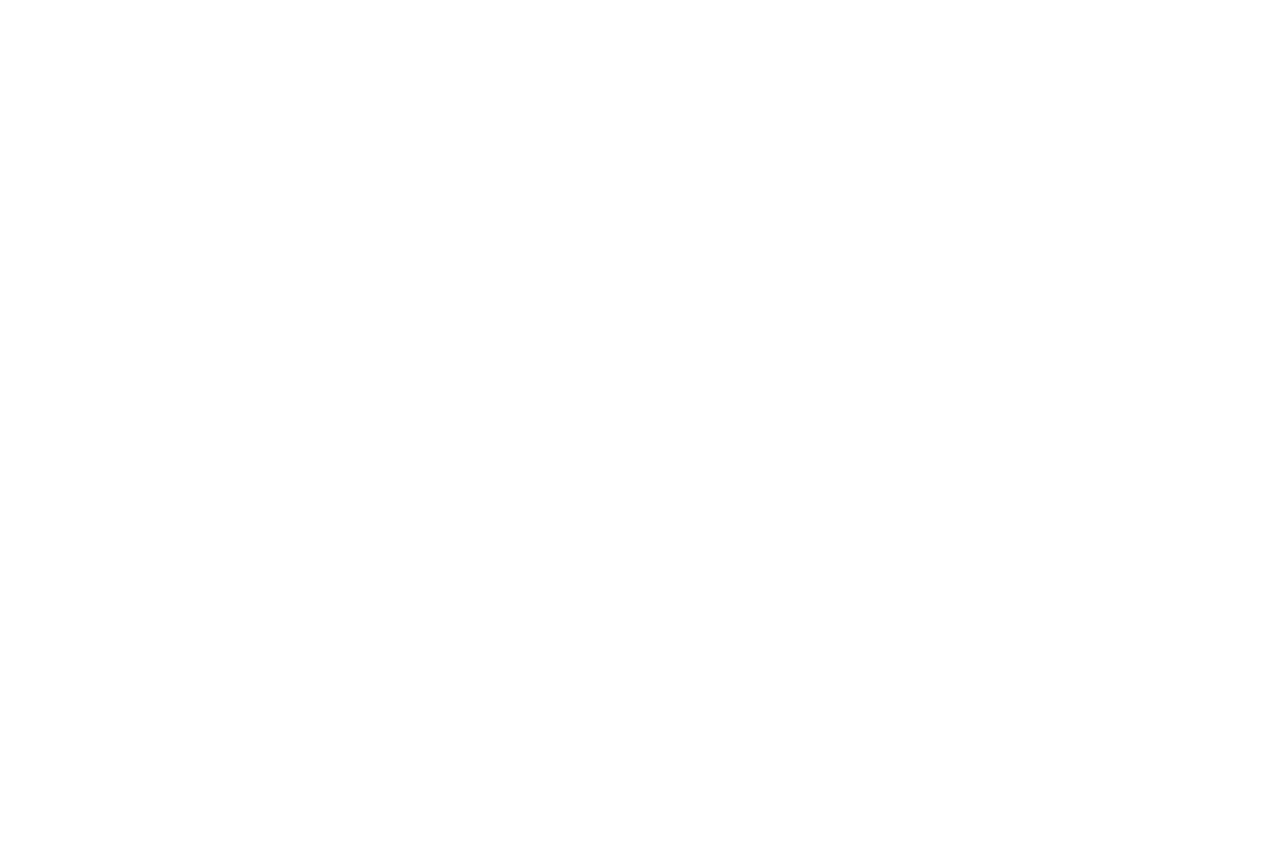
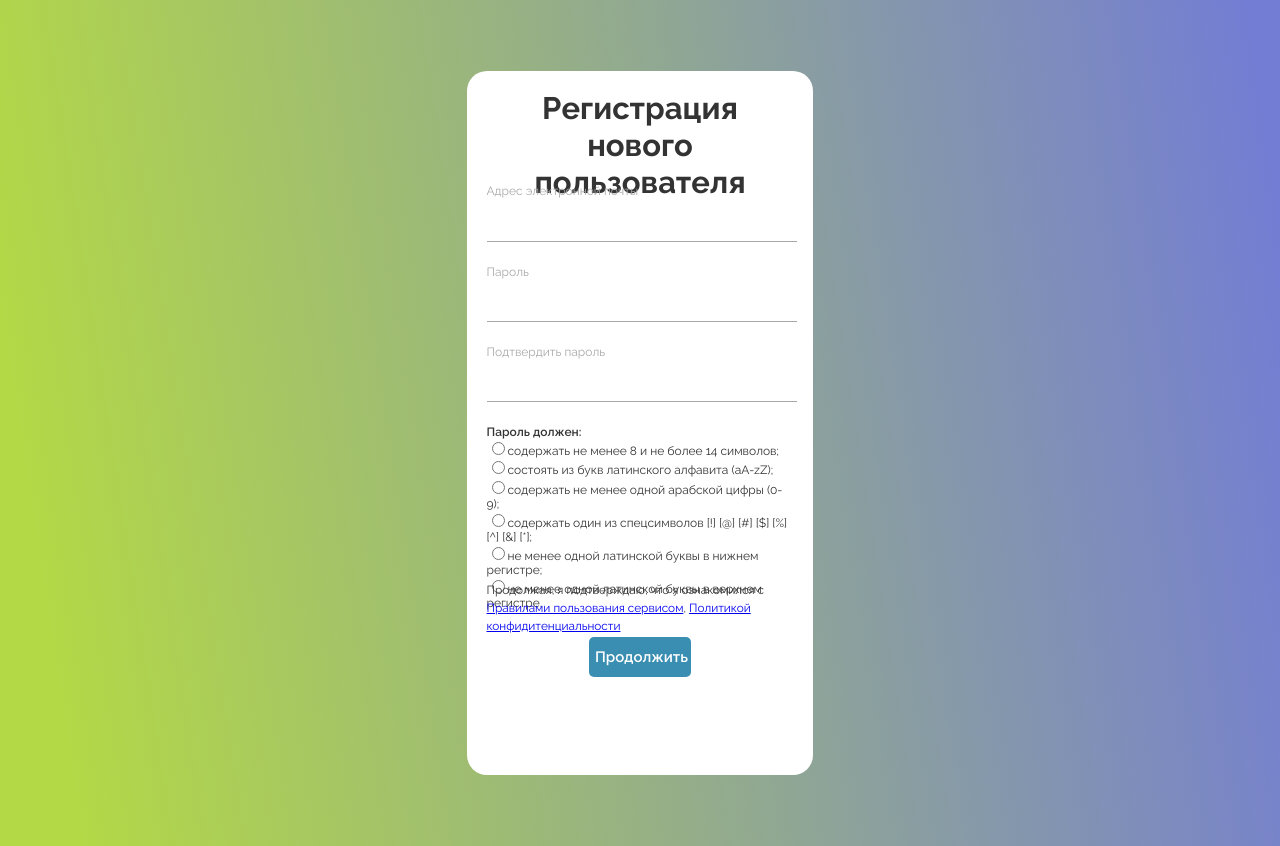
Before and after one commit to Anna-Bav/travio-new, a React (Create React App) app: page /registration in a window 1280 px wide. Before the commit the page ends 800 px from the top, so only its background shows below. Built offline with nearby package versions, Linux system fonts and the light colour scheme.

Commit message:
try to do registration

```diff
--- a/src/components/Layout.js
+++ b/src/components/Layout.js
@@ -8,6 +8,7 @@
 } from "react-router-dom";
 import Landing from './landing/Landing';
 import Login from './login/Login';
+import Registration from './registration/Registration';
 import { useSelector } from "react-redux";
 
 
@@ -19,6 +20,7 @@
         {/* <Routes> */}
             <Route exact path='/' render={()=><Landing />}/>
             <Route path="/login" render={() => <Login/>}/>
+            <Route path='/registration' render={() => <Registration/>}/>
             <Route path="/landing" render={() => <Landing />} />
         </Switch>
         {/* </Routes> */}
--- a/src/components/landing/header/Header.css
+++ b/src/components/landing/header/Header.css
@@ -38,7 +38,7 @@
   display: flex;
   align-items: center;
 }
-.logo img:hover {
+.header_inner1:hover .logo img {
   color: #69bf45;
 }
 .nav {
@@ -79,8 +79,8 @@
   width: 97.6%;
   height: 100%;
 }
-.input_search input:focus{
-border: none;
+.input_search input:focus {
+  border: none;
 }
 .input_search input::placeholder {
   color: transparent;
@@ -97,8 +97,8 @@
   color: #398eb1;
 }
 .reg_btn {
-  width: 16.7%;
-  height: 40.7%;
+  width: 124px;
+  height: 34px;
   color: #ffffff;
   font-family: "Raleway", sans-serif;
   font-weight: 600;
@@ -112,7 +112,7 @@
   margin-left: 5.8%;
 }
 .log_btn {
-  width: 64px;
+  width: 67px;
   height: 34px;
   color: #ffffff;
   font-family: "Raleway", sans-serif;
@@ -126,7 +126,7 @@
   cursor: pointer;
   margin-left: 25px;
 }
-.header_inner1:hover .log_btn{
+.header_inner1:hover .log_btn {
   background-color: #ffffff;
   border: 2px solid #398eb1;
   color: #398eb1;
@@ -135,7 +135,6 @@
   color: #ffffff;
   background-color: #398eb1;
   border: none;
-
 }
 .navs {
   width: 100%;
@@ -167,10 +166,10 @@
   line-height: 18px;
   cursor: pointer;
 }
-.header_inner1:hover .navs2{
+.header_inner1:hover .navs2 {
   color: #398eb1;
 }
-.header_inner1:hover .navs2:hover{
+.header_inner1:hover .navs2:hover {
   border-bottom: 2px solid #398eb1;
 }
 .header_inner2 {
--- a/src/components/landing/header/Header.js
+++ b/src/components/landing/header/Header.js
@@ -23,7 +23,7 @@
                        <div className='search'>
                        <div className='input_search'><input type='text' placeholder='Поиск' />
                        <FaSearch className='imgSearch'/></div>
-                       <button className='reg_btn'>Регистрация</button>
+                       <Link to='/registration'><button className='reg_btn'>Регистрация</button></Link>
                        <Link to='/login'><button className='log_btn'>Вход</button></Link>
                        </div>
 
--- a/src/components/login/Login.css
+++ b/src/components/login/Login.css
@@ -37,7 +37,6 @@
   border-radius: 20px;
   /* padding-top: 10px;
   padding-bottom: 10px; */
-
 }
 .login_title {
   color: #333333;
@@ -55,6 +54,9 @@
   font-size: 12px;
   font-style: normal;
   line-height: 14.09px;
+  /* display: flex;
+  justify-content: start;
+  align-items: start; */
 }
 .input_mail,
 .input_password {
--- /dev/null
+++ b/src/components/registration/Registration.css
@@ -0,0 +1,110 @@
+/* .registration,
+.registration_inner,
+.reg_inner1,
+.reg_inner2,
+.pass_must,
+.rules {
+  border: 1px solid blue;
+} */
+.registration {
+  margin: 0 auto;
+  width: 100%;
+  max-width: 1920px;
+  height: 846px;
+  background: linear-gradient(81.3deg, #b3d946 5.44%, #737dd4 98.03%);
+  box-sizing: border-box;
+  display: flex;
+  justify-content: center;
+  align-items: center;
+}
+.registration_inner {
+  width: 27.1%;
+  height: 83.3%;
+  background-color: #ffffff;
+  border-radius: 20px;
+  display: flex;
+  flex-direction: column;
+  align-items: center;
+}
+.reg_inner1 {
+  width: 68%;
+  height: 10.5%;
+  color: #333333;
+  font-family: "Raleway", sans-serif;
+  font-weight: 700;
+  font-size: 31px;
+  font-style: normal;
+  line-height: 36.58px;
+  text-align: center;
+  margin-top: 5.7%;
+  margin-bottom: 5.7%;
+}
+.reg_inner2 {
+  width: 88.5%;
+  height: 61.4%;
+  display: flex;
+  flex-direction: column;
+  align-items: start;
+  justify-content: space-between;
+}
+.reg_mail,
+.reg_password {
+  width: 100%;
+  border: none;
+  border-bottom: 1px solid #a8a8a8;
+  color: #333333;
+  font-family: "Raleway", sans-serif;
+  font-weight: 400;
+  font-size: 15px;
+  font-style: normal;
+  line-height: 17.61px;
+}
+.pass_must {
+  width: 100%;
+  height: 30.7%;
+  display: flex;
+  flex-direction: column;
+  align-items: start;
+  justify-content: space-between;
+}
+.must_title {
+  color: #333333;
+  font-family: "Raleway", sans-serif;
+  font-weight: 600;
+  font-size: 12px;
+  font-style: normal;
+  line-height: 14.09px;
+}
+.must_text {
+  color: #333333;
+  font-family: "Raleway", sans-serif;
+  font-weight: 500;
+  font-size: 12px;
+  font-style: normal;
+  line-height: 14.09px;
+}
+.rules {
+  width: 100%;
+  height: 8.3%;
+  color: #333333;
+  font-family: "Raleway", sans-serif;
+  font-weight: 400;
+  font-size: 11.8px;
+  font-style: normal;
+  line-height: 18px;
+}
+.registr_btn {
+  margin-top: 5.7%;
+  width: 29.4%;
+  height: 5.7%;
+  background-color: #398eb1;
+  color: #ffffff;
+  border-radius: 5px;
+  font-family: "Raleway", sans-serif;
+  font-weight: 600;
+  font-size: 15px;
+  font-style: normal;
+  line-height: 18px;
+  border: none;
+  cursor: pointer;
+}
--- /dev/null
+++ b/src/components/registration/Registration.js
@@ -0,0 +1,185 @@
+import React, {useState, useEffect} from 'react';
+import './Registration.css';
+import {Link} from 'react-router-dom';
+import {useDispatch} from 'react-redux';
+import {registration} from '../../actions/user';
+
+
+
+
+export default function Registration(props) {
+    const [email, setEmail] = useState()
+    const [password, setPassword] = useState()
+    const [emailDirty, setEmailDirty] = useState(false)
+    const [passwordDirty, setPasswordDirty] = useState(false)
+    const [emailError, setEmailError] = useState('Емейл не может быть пустым')
+    // const [emailMessage, setEmailMessage] = useState('Введите e-mail, указанный при регистрации')
+    const [passwordError, setPasswordError] = useState('Пароль не может быть пустым')
+    const [formValid, setFormValid] = useState(false)
+    const dispatch = useDispatch()
+    const [colorType, setColorType] = useState('#333333');
+    const [colorLatin, setColorLatin] = useState('#333333');
+    const [colorNumber, setColorNumber] = useState('#333333');
+    const [colorUpper, setColorUpper] = useState('#333333');
+
+
+
+    useEffect( () => {
+        if (emailError || passwordError) {
+            setFormValid (false)
+        } else {
+            setFormValid (true)
+        }
+        }, [emailError, passwordError])
+
+        const emailHandler = (e) => {
+            setEmail(e.target.value)
+            const re = /^(([^<>()[\]\\.,;:\s@"]+(\.[^<>()[\]\\.,;:\s@"]+)*)|(".+"))@((\[[0-9]{1,3}\.[0-9]{1,3}\.[0-9]{1,3}\.[0-9]{1,3}\])|(([a-zA-Z\-0-9]+\.)+[a-zA-Z]{2,}))$/;
+
+        if (!re.test(String(e.target.value).toLowerCase())) {
+            setEmailError('Некорректный email');
+        } else {
+            setEmailError('')
+        }
+        }
+
+        const passwordHandler = (e) => {
+            setPassword(e.target.value)
+            if(e.target.value.length < 8 || e.target.value.length > 14) {
+                setPasswordError('Пароль должен быть не менее 8 и не более 14 символов')
+                setColorType('red');
+                if(!e.target.value) {
+                    setPasswordError('Пароль не может быть пустым')
+                }
+            } else {
+                setPasswordError ('')
+                setColorType('green')
+            }
+
+
+            const regix = '?=.*[a-z])(?=.*[A-Z]';
+            if (regix.test(String(e.target.value))){
+            // if (e.target.value = /^[a-zA-Z]+$/) {
+                setColorLatin('green')
+            } else {
+                setColorLatin('red')
+            }
+
+            if (e.target.value = /^\d+$/) {
+                setColorNumber('green')
+            } else {
+                setColorNumber('red')
+            }
+
+
+            if (e.target.value = /^([A-Z]+$)/) {
+                setColorUpper('green')
+            } else {
+                setColorUpper('red')
+            }
+        }
+
+
+
+
+
+
+
+
+
+        const blurHandler = (e) => {
+            switch (e.target.name) {
+              case 'email':
+                  setEmailDirty(true)
+                  break
+             case 'password':
+                 setPasswordDirty(true)
+                 break
+            }
+         }
+
+
+    // const {popup ,setPopup ,  setPopupReg,popupReg} = props
+    // function toggleReg(){
+    //     setPopupReg(!popupReg)
+    //     setPopup(!popup)
+    // }
+    return(
+        <div className='registration'>
+           <div className='registration_inner'>
+
+              <div className='reg_inner1'>
+              Регистрация нового пользователя
+              </div>
+
+              <div className='reg_inner2'>
+              <div className='mail_adress'>Адрес электронной почты</div>
+              <input onChange = {e => emailHandler(e)} value={email} onBlur = {e => blurHandler(e)} className="reg_mail" name='email' type='email' />
+              {(emailDirty && emailError) && <div style={{color:'#EF3125', fontSize:'10px'}}>{emailError}</div>}
+
+              <div className='mail_adress'>Пароль</div>
+
+              <input onChange = {e => passwordHandler(e)} value={password} onBlur = {e => blurHandler(e)} className="reg_password" name='password'  type='password' />
+              {(passwordDirty && passwordError) && <div style={{color:'#EF3125', fontSize:'10px'}}>{passwordError}</div>}
+
+
+              <div className='mail_adress'>Подтвердить пароль</div>
+
+              <input onChange = {e => passwordHandler(e)} value={password} onBlur = {e => blurHandler(e)} className="reg_password" name='password'  type='password' />
+              {(passwordDirty && passwordError) && <div style={{color:'#EF3125', fontSize:'10px'}}>{passwordError}</div>}
+
+
+
+              <div className='pass_must'>
+                  <div className='must_title'>Пароль должен:</div>
+
+                  {/* <div >
+                      <div className='visualBtn' style={{position:"relative",
+    width: "10px",
+    height: "10px",
+    border: "1px solid black",
+    borderRadius: "50%"}}>
+                      <svg style={{width:"10px", height:"10px", position:"absolute"}} xmlns="http://www.w3.org/2000/svg" viewBox="0 0 50 50" enable-background="new 0 0 50 50">
+                          <path d="M37.304 11.282l1.414 1.414-26.022 26.02-1.414-1.413z"/>
+                  <path d="M12.696 11.282l26.022 26.02-1.414 1.415-26.022-26.02z"/>
+                  </svg>
+                  </div >содержать не менее 8 и не более 14 символов;</div> */}
+                  <div className='must_text' style={{color:colorType}}><input  type='radio'/>содержать не менее 8 и не более 14 символов;</div>
+                  <div className='must_text' style={{color:colorLatin}}><input  type='radio'/>состоять из букв латинского алфавита (aA-zZ);</div>
+                  <div className='must_text' style={{color:colorNumber}}><input  type='radio'/>содержать не менее одной арабской цифры (0-9);</div>
+                  <div className='must_text'><input  type='radio'/>содержать один из спецсимволов [!] [@] [#] [$] [%] [^] [&] [*];</div>
+                  <div className='must_text'><input  type='radio'/>не менее одной латинской буквы в нижнем регистре;</div>
+                  <div className='must_text' style={{color:colorUpper}}><input  type='radio'/>не менее одной латинской буквы в верхнем регистре.</div>
+
+              </div>
+
+              <div className='rules'>
+                  <div>Продолжая, я подтверждаю, что я ознакомился с </div>
+                  <div><a href='#'>Правилами пользования сервисом</a>, <a href='#'>Политикой конфидитенциальности</a></div>
+              </div>
+
+              </div>
+
+
+
+
+
+
+
+              <button disabled={!formValid} onClick={() => dispatch(registration(email,password))} className='registr_btn'>Продолжить</button>
+
+
+
+
+
+
+
+            </div>
+
+
+
+
+
+        </div>
+    )
+}
```
